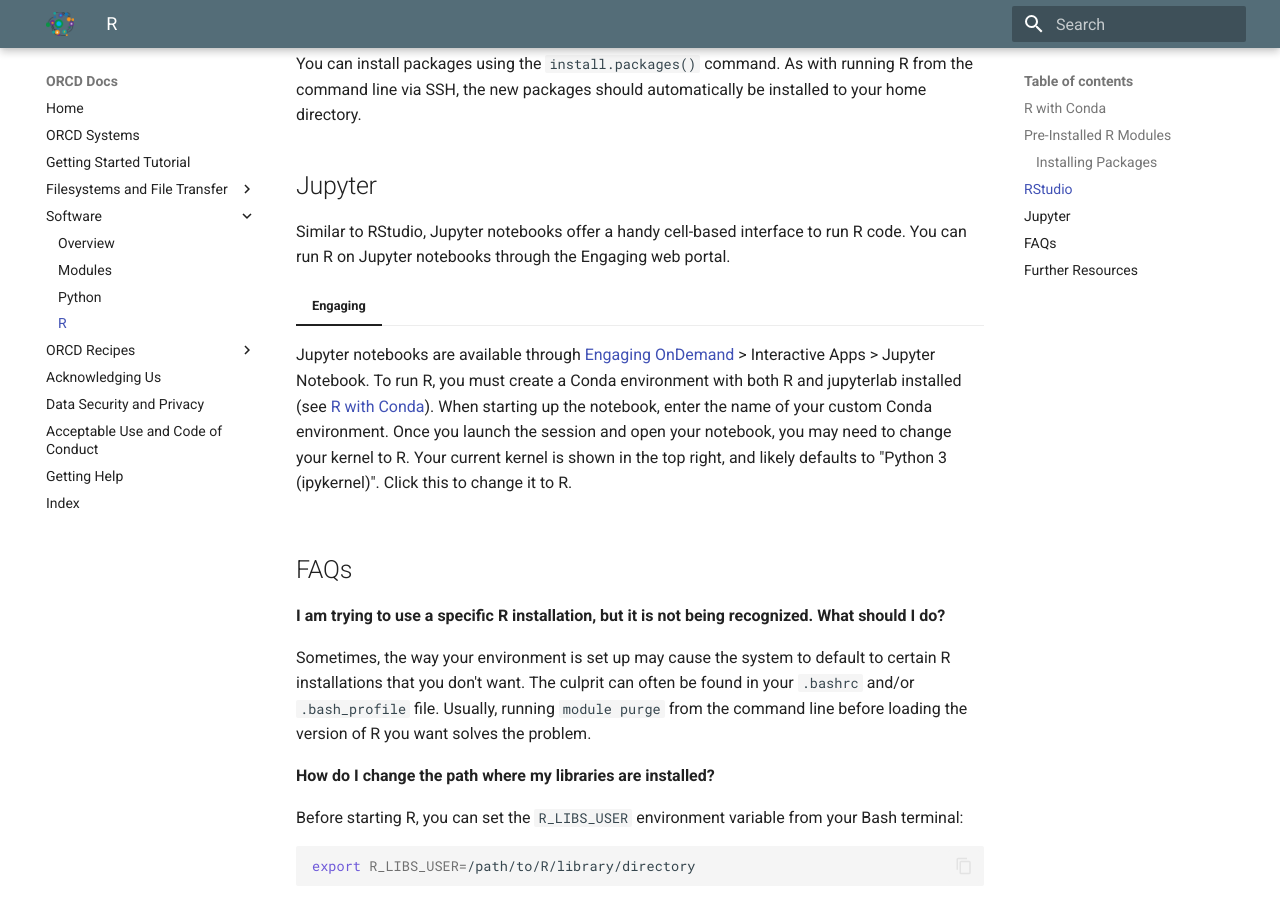
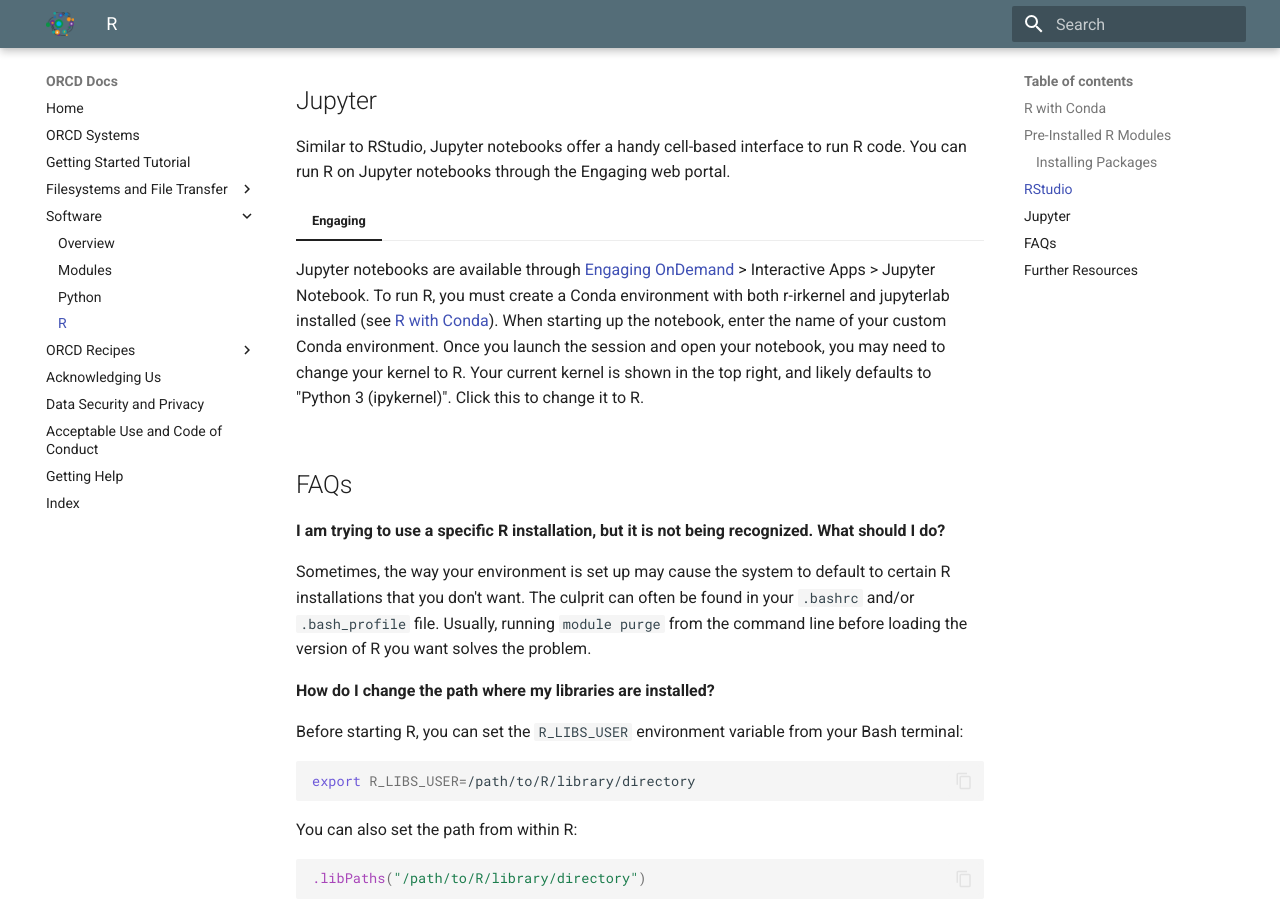
Before and after one commit to mit-orcd/orcd-docs-edit, an MkDocs documentation site: the page built from docs/software/R.md, in a window 1280 px wide and 900 px high, scrolled down 2397 px. Built offline with MkDocs 1.6.1 and Material for MkDocs 9.7.7, drawn with Linux system fonts in a browser that asks for light colours; some of the changed lines change nothing that is shown; some of the changed text lies outside the part shown.

Commit message:
fixed jupyter notebook section

```diff
--- a/docs/software/R.md
+++ b/docs/software/R.md
@@ -1,8 +1,3 @@
-<!--
-To do:
-- Look into changing kernel to R in engaging Jupyter notebook
--->
-
 ---
 tags:
  - Software
@@ -113,7 +108,7 @@
 
 === "Engaging"
 
-    Jupyter notebooks are available through [Engaging OnDemand](https://engaging-ood.mit.edu) > Interactive Apps > Jupyter Notebook. To run R, you must create a Conda environment with both R and jupyterlab installed (see [R with Conda](#r-with-conda)). When starting up the notebook, enter the name of your custom Conda environment. Once you launch the session and open your notebook, you may need to change your kernel to R. Your current kernel is shown in the top right, and likely defaults to "Python 3 (ipykernel)". Click this to change it to R.
+    Jupyter notebooks are available through [Engaging OnDemand](https://engaging-ood.mit.edu) > Interactive Apps > Jupyter Notebook. To run R, you must create a Conda environment with both r-irkernel and jupyterlab installed (see [R with Conda](#r-with-conda)). When starting up the notebook, enter the name of your custom Conda environment. Once you launch the session and open your notebook, you may need to change your kernel to R. Your current kernel is shown in the top right, and likely defaults to "Python 3 (ipykernel)". Click this to change it to R.
 
 <!-- === "SuperCloud"
 
@@ -155,3 +150,11 @@
 [Satori: R on Satori](https://mit-satori.github.io/satori-R.html)
 
 [SuperCloud: Software and Package Management - R Libraries](https://mit-supercloud.github.io/supercloud-docs/software-packages/#r-libraries)
+
+<!--
+To do:
+- Look into changing kernel to R in engaging Jupyter notebook
+    - Seems like you need to install the following in the conda env:
+        - r-irkernel
+        - jupyterlab
+-->
```
